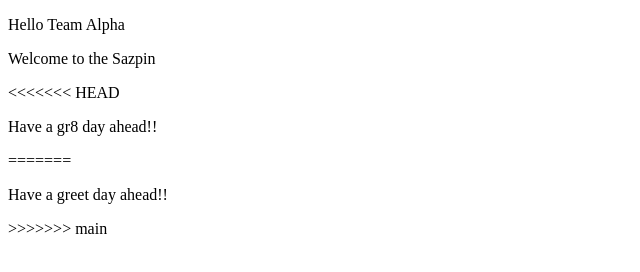
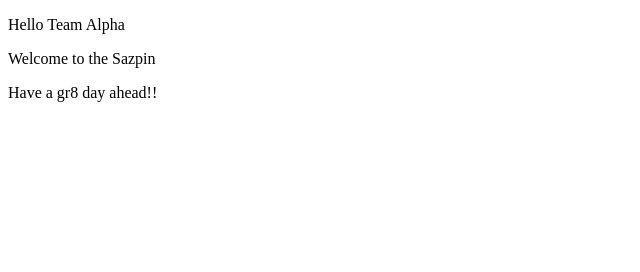
Before and after one commit to RuquiaAlam/PracticeGitTeam, a plain HTML site: page index.html in a window 1280 px wide. Shown: the whole page, without its empty margins (0-640 px from the left). Drawn offline with Linux system fonts and the light colour scheme.

Commit message:
finalize

```diff
--- a/index.html
+++ b/index.html
@@ -8,11 +8,9 @@
 <body>
     <p>Hello Team Alpha</p>
     <p>Welcome to the Sazpin</p>
-<<<<<<< HEAD
+
     <p>Have a gr8 day ahead!!</p>
 
-=======
-    <p>Have a greet day ahead!!</p>
->>>>>>> main
+
 
 </html>
```
